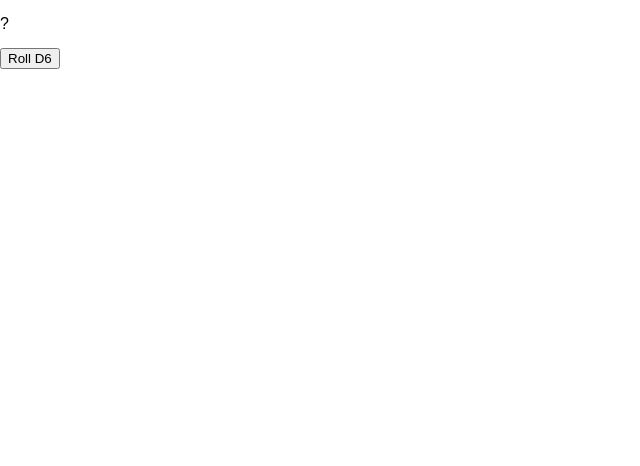
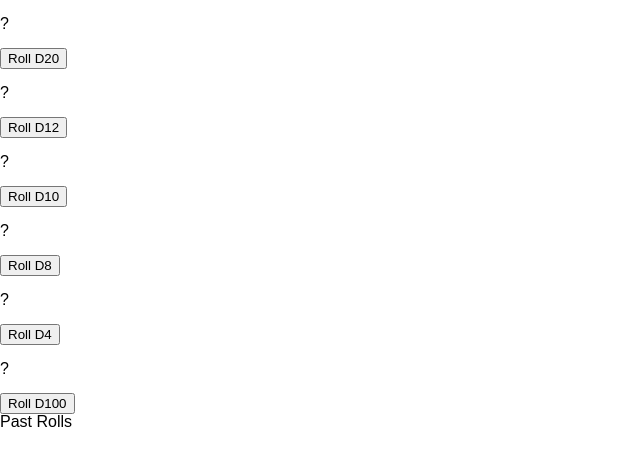
Before and after one commit to austinparvin/dice-roller-react, a React (Create React App) app: page / in a window 1280 px wide. Shown: the top 466 px of the page, without its empty margins (0-640 px from the left). Built offline with nearby package versions, Linux system fonts and the light colour scheme.

Commit message:
init commit

```diff
--- a/src/App.js
+++ b/src/App.js
@@ -1,26 +1,20 @@
 import React, { Component } from 'react'
-import HelloWorld from './components/HelloWorld'
+import Dice from './components/Dice'
 
 export class App extends Component {
   state = {
-    roll: '?',
-  }
-
-  rollDice = (e) => {
-    const roll = Math.floor(Math.random() * 7)
-    console.log(roll)
-    this.setState({
-      roll: roll,
-    })
+    dice: [20, 12, 10, 8, 4, 100],
   }
 
   render() {
     return (
       <main>
-        <p className="result">{this.state.roll}</p>
-        <button onClick={this.rollDice} className="roll-button">
-          Roll D6
-        </button>
+        {this.state.dice.map((dice) => {
+          return <Dice numberOfSides={dice} />
+        })}
+        <section>
+          <header>Past Rolls</header>
+        </section>
       </main>
     )
   }
--- /dev/null
+++ b/src/components/Dice.jsx
@@ -0,0 +1,29 @@
+import React, { Component } from 'react'
+
+class Dice extends Component {
+  state = {
+    roll: '?',
+    numberOfSides: this.props.numberOfSides,
+  }
+
+  rollDice = () => {
+    const roll = Math.ceil(Math.random() * this.state.numberOfSides)
+    this.setState({
+      roll: roll,
+    })
+  }
+
+  render() {
+    return (
+
+      <>
+        <p className="result">{this.state.roll}</p>
+        <button onClick={this.rollDice} className="roll-button">
+          Roll D{this.props.numberOfSides}
+        </button>
+      </>
+    )
+  }
+}
+
+export default Dice
```
